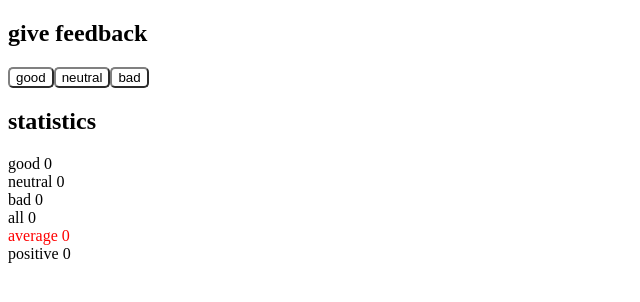
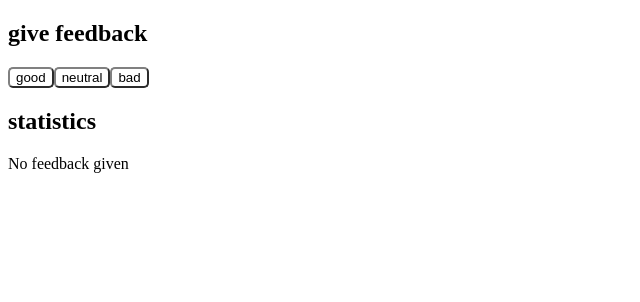
Before and after one commit to AitorSantaeugenia/FullStackOpen, a React (Create React App) app in the folder Part1/unicafe/: page / in a window 1280 px wide. Shown: the top 302 px of the page, without its empty margins (0-640 px from the left). Built offline with nearby package versions, Linux system fonts and the light colour scheme.

Commit message:
feat: part1 unicafe 1.9

```diff
--- a/Part1/unicafe/src/App.js
+++ b/Part1/unicafe/src/App.js
@@ -13,14 +13,23 @@ const Statistics = ({ good, neutral, bad }) => {
   let average = (good - bad) / sum;
   let positive = (good / sum) * 100;
 
+  if (sum === 0) {
+    return (
+      <div>
+        <h2>statistics</h2>
+        <div>No feedback given</div>
+      </div>
+    );
+  }
+
   return (
     <div>
       <h2>statistics</h2>
-      <span>good {good}</span>
+      <span className="spanGreen">good {good}</span>
       <br></br>
       <span>neutral {neutral}</span>
       <br></br>
-      <span>bad {bad}</span>
+      <span className="spanRed">bad {bad}</span>
       <br></br>
       <span>all {sum ? sum : 0}</span>
       <br></br>
```
